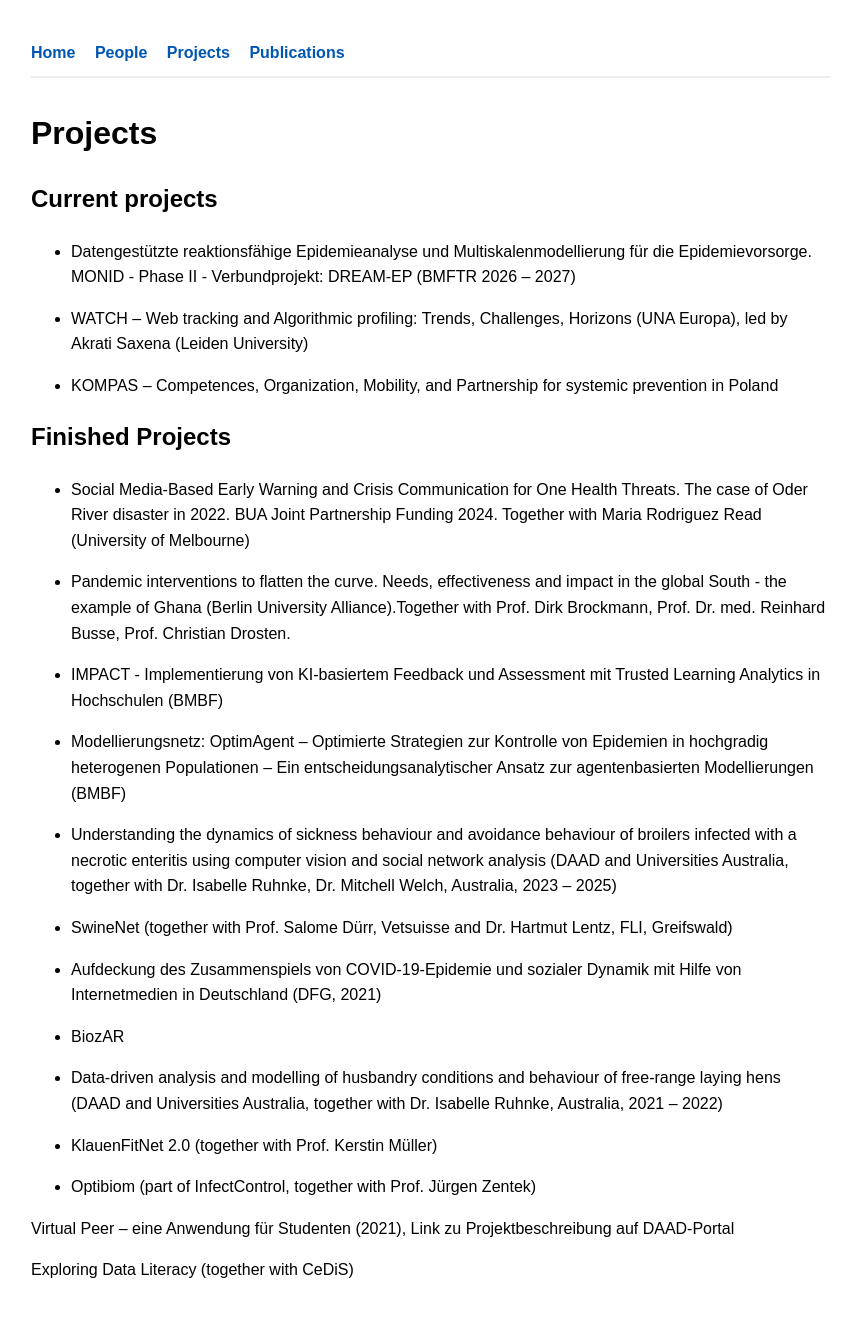
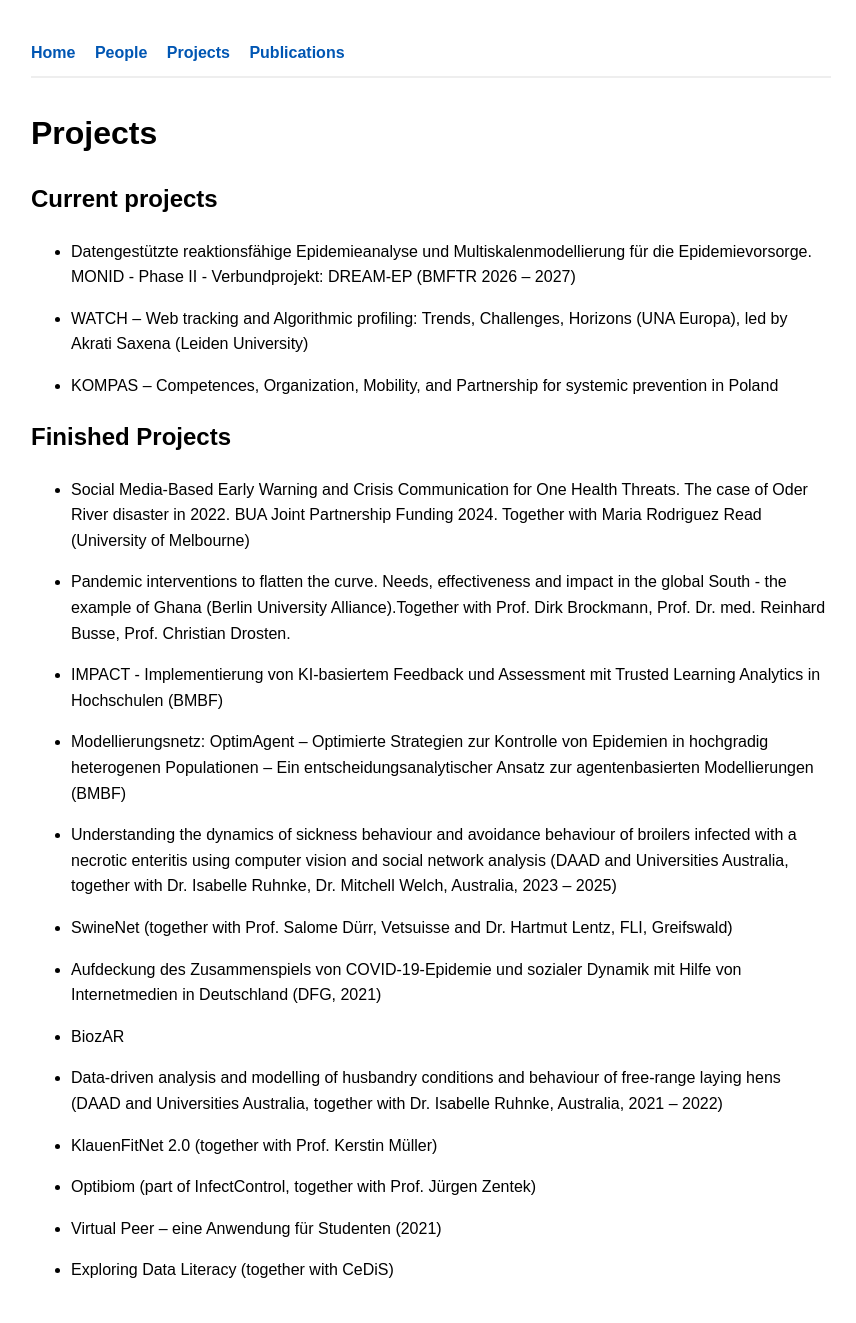
Before and after one commit to vitaly-belik/sysmod.github.io, a Jekyll site: the page built from projects.md, in a window 1280 px wide. Shown: the whole page, without its empty margins (209-1065 px from the left). Built offline with Jekyll 4.4.1, drawn with Linux system fonts in a browser that asks for light colours; our own code applies the rules of GitHub Pages for plain Markdown files.

Commit message:
Update project descriptions in projects.md

```diff
--- a/projects.md
+++ b/projects.md
@@ -35,6 +35,6 @@ layout: default
 
 * Optibiom (part of InfectControl, together with Prof. Jürgen Zentek)
 
-Virtual Peer – eine Anwendung für Studenten (2021), Link zu Projektbeschreibung auf DAAD-Portal
+* Virtual Peer – eine Anwendung für Studenten (2021)
 
-Exploring Data Literacy (together with CeDiS)
+* Exploring Data Literacy (together with CeDiS)
```
